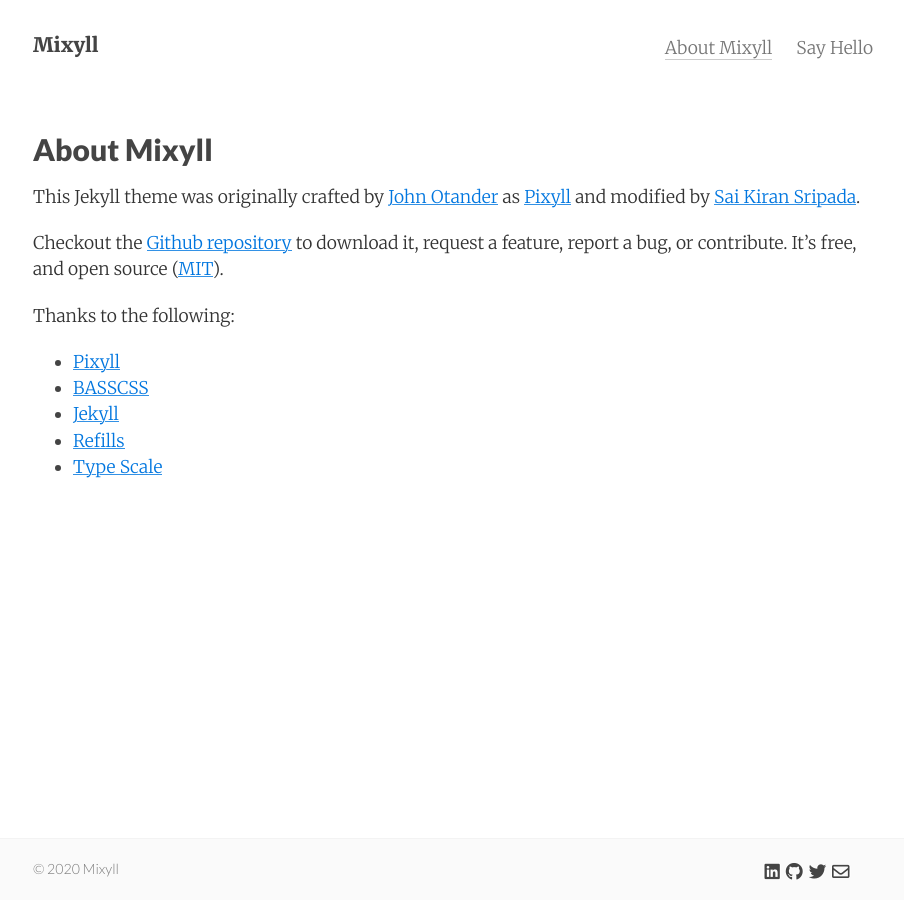
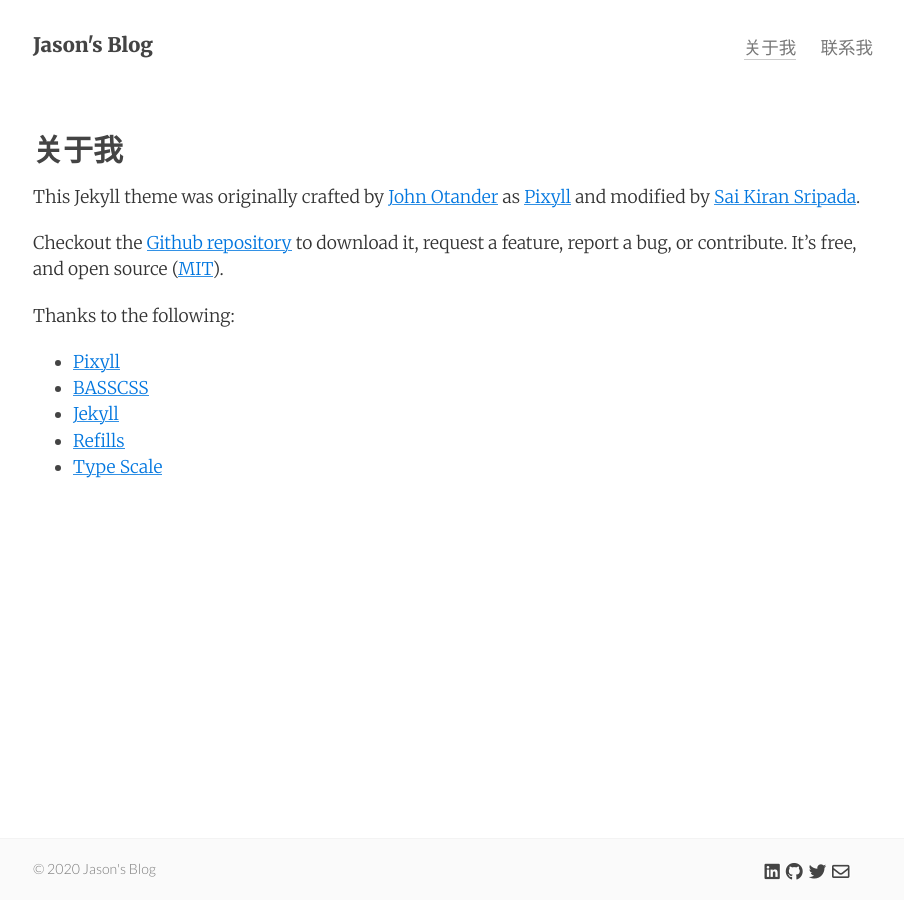
Before and after one commit to JasonWu1111/jasonwu1111.github.io, a Jekyll site: the page built from about.md, in a window 1280 px wide. Shown: the whole page, without its empty margins (187-1091 px from the left). Built offline with Jekyll 4.4.1, drawn with Linux system fonts in a browser that asks for light colours; nearby versions of some CDN libraries.

Commit message:
Update profile.

```diff
--- a/CNAME
+++ b/CNAME
@@ -1 +1 @@
-mixyll.saikiransripada.com
+github.com/JasonWu1111
--- a/_config.yml
+++ b/_config.yml
@@ -1,10 +1,10 @@
 # Site settings
-title:       Mixyll
-email:       hello@saikiransripada.com
-author:      Sai Kiran Sripada
-description: "Lorem Ipsum is simply dummy text of the printing and typesetting industry. Lorem Ipsum has been the industry's standard dummy text ever since the 1500s, when an unknown printer took a galley of type and scrambled it to make a type specimen book."
+title:       Jason's Blog
+email:       jasonwu19960210@gmail.com
+author:      JasonWu
+description: "我的 Android 学习笔记"
 baseurl:     ""
-url:         "https://mixyll.saikiransripada.com"
+url:         "https://github.com/JasonWu1111"
 date_format: "%b %-d, %Y"
 header_pages:
  - about.md
--- a/about.md
+++ b/about.md
@@ -1,6 +1,6 @@
 ---
 layout: page
-title: About Mixyll
+title: 关于我
 permalink: /about/
 tags: about
 ---
--- a/contact.html
+++ b/contact.html
@@ -1,6 +1,6 @@
 ---
 layout: page
-title: Say Hello
+title: 联系我
 permalink: /contact/
 tags: contact
 ---
@@ -20,7 +20,7 @@
 
       <input type="text" name="_gotcha" style="display:none" />
 
-      <button type='submit' class="button button-blue button-big mobile-block">{{ site.text.contact.submit | default: "Say Hello" }}</button>
+      <button type='submit' class="button button-blue button-big mobile-block">{{ site.text.contact.submit | default: "联系我" }}</button>
     </form>
   {% else %}
     <form action="https://formspree.io/{{ site.email }}" method="POST" class="form-stacked">
@@ -37,7 +37,7 @@
       <input type="hidden" name="_subject" value="{{ site.text.contact.subject | default: "New submission!" }}" />
       <input type="text" name="_gotcha" style="display:none" />
 
-      <input type="submit" class="button button-blue button-big mobile-block" value="{{ site.text.contact.submit | default: "Say Hello" }}">
+      <input type="submit" class="button button-blue button-big mobile-block" value="{{ site.text.contact.submit | default: "联系我" }}">
     </form>
   {% endif %}
 </div>
```
